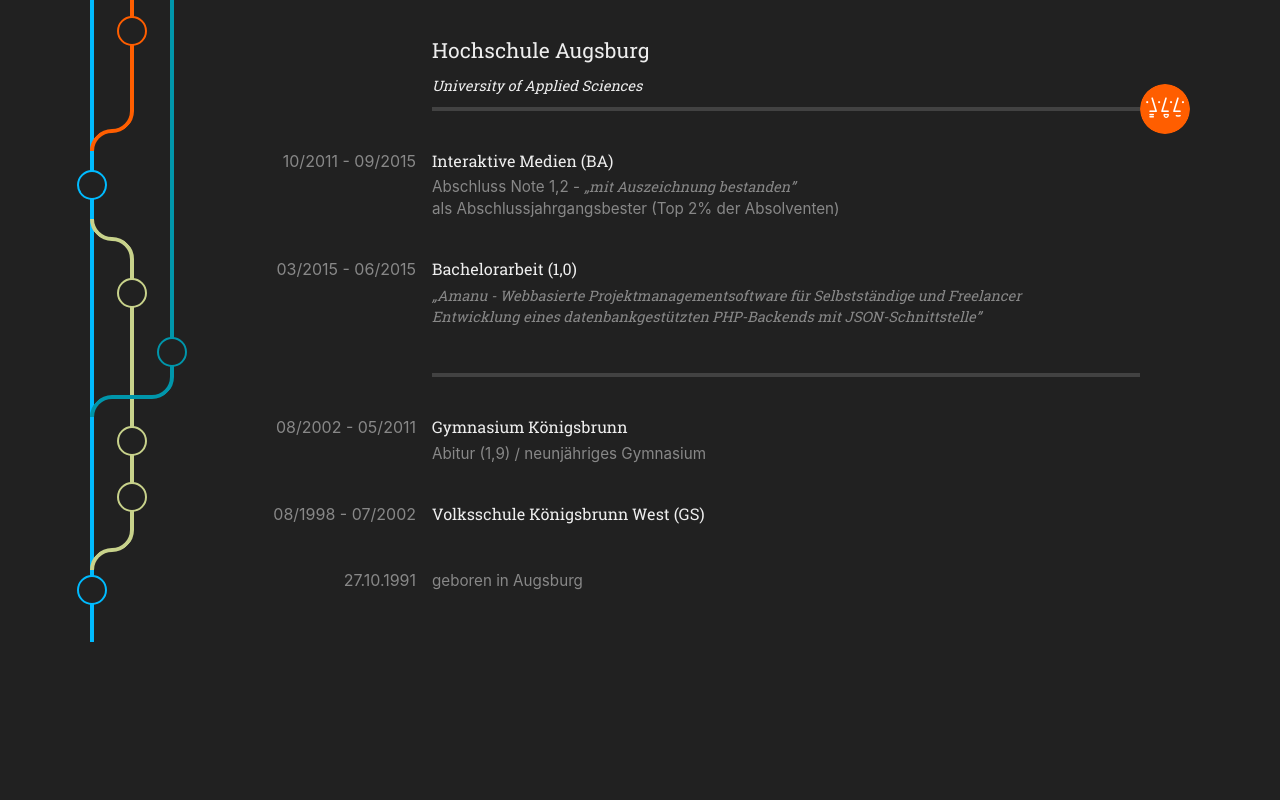
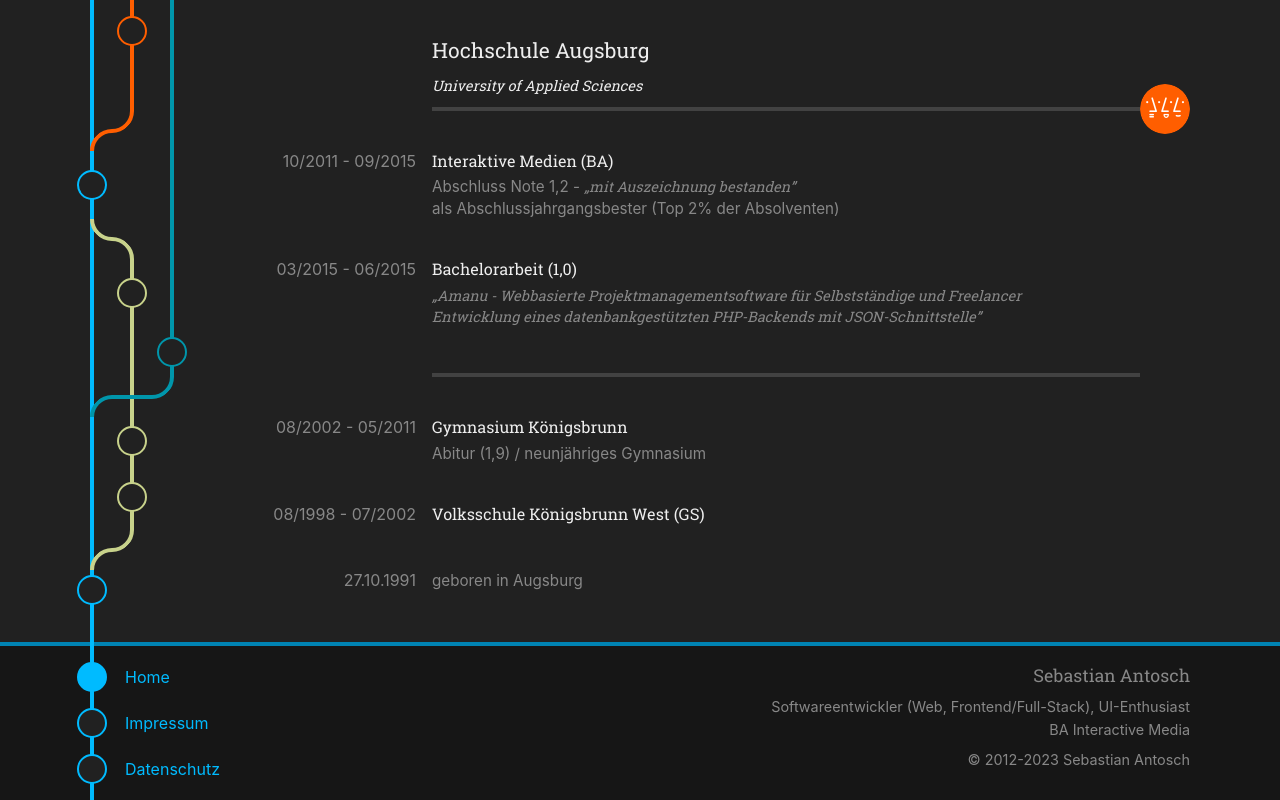
Before and after one commit to santosch/website2023, a Next.js app: page / in a window 1280 px wide. Shown: the part 2349-3149 px from the top of the page. Before the commit the page ends 2991 px from the top, so only its background shows below. Built offline with nearby package versions, Linux system fonts and the light colour scheme.

Commit message:
create footer

```diff
--- a/src/app/(pages)/datenschutz/page.tsx
+++ b/src/app/(pages)/datenschutz/page.tsx
@@ -10,7 +10,7 @@
             </h2>
 
             <p className={styles.lead}>
-                Ich freuen mich sehr über Ihr Interesse an mir und meiner Website. Datenschutz hat einen
+                Ich freue mich sehr über Ihr Interesse an mir und meiner Website. Datenschutz hat einen
                 besonders
                 hohen Stellenwert für mich. Eine Nutzung meiner Internetseiten ist grundsätzlich ohne jede
                 Angabe
--- a/src/app/(pages)/layout.tsx
+++ b/src/app/(pages)/layout.tsx
@@ -1,7 +1,9 @@
+import type {ReactNode} from "react";
+
 export default function Layout({
   children,
 }: {
-  children: React.ReactNode
+  children: ReactNode
 }) {
   return (
     <main>
--- a/src/app/globals.scss
+++ b/src/app/globals.scss
@@ -21,8 +21,9 @@
   --font-slab: "Roboto Slab", "Times New Roman", Times, serif;
 
   --foreground: #eeeeee;
-  --foreground--dark: #888888;
+  --foreground-dark: #888888;
   --background: #212121;
+  --background-dark: #161616;
   --background-light: #424242;
   --highlight: #00bbff;
   --highlight-dark: #0083b3;
@@ -46,6 +47,7 @@
 body {
   max-width: 100vw;
   overflow-x: hidden;
+  min-height: 100%;
 }
 
 html {
@@ -61,8 +63,9 @@
 }
 
 main {
-  margin: 0 auto;
-  max-width: var(--max-width);
+  margin: 3rem auto;
+  width: var(--max-width);
+  max-width: 100%;
 }
 
 h1,
@@ -120,5 +123,5 @@
 
 small {
   font-size: 0.9rem;
-  color: var(--foreground--dark);
+  color: var(--foreground-dark);
 }
--- a/src/app/layout.tsx
+++ b/src/app/layout.tsx
@@ -1,10 +1,12 @@
 import './globals.scss'
 import Hero from "@santosch/components/Hero/Hero";
+import Footer from "@santosch/components/Footer/Footer";
+import type {ReactNode} from "react";
 
 export default function RootLayout({
   children,
 }: {
-  children: React.ReactNode
+  children: ReactNode
 }) {
   return (
     <html lang="de">
@@ -12,6 +14,7 @@
       <body>
         <Hero/>
         {children}
+        <Footer />
       </body>
     </html>
   )
--- a/src/app/page.module.scss
+++ b/src/app/page.module.scss
@@ -1,3 +1,4 @@
 .main {
-
+  margin-top: 0;
+  margin-bottom: 0;
 }
--- /dev/null
+++ b/src/components/ActiveLink/ActiveLink.tsx
@@ -0,0 +1,61 @@
+import {usePathname} from 'next/navigation'
+import Link, { LinkProps } from 'next/link'
+import React, { PropsWithChildren, useState, useEffect } from 'react'
+
+type ActiveLinkProps = LinkProps & {
+    className?: string
+    activeClassName: string
+}
+
+/**
+ * @see https://github.com/vercel/next.js/blob/canary/examples/active-class-name/components/ActiveLink.tsx
+ * adapted for use of new app directory
+ */
+export default function ActiveLink(
+    {
+        children,
+        activeClassName,
+        className,
+        ...props
+    }: PropsWithChildren<ActiveLinkProps>
+): JSX.Element {
+    const path = usePathname();
+    const [computedClassName, setComputedClassName] = useState(className)
+
+    useEffect(() => {
+        // Check if the router fields are updated client-side
+        if (path) {
+            // Dynamic route will be matched via props.as
+            // Static route will be matched via props.href
+            const linkPathname = new URL(
+                (props.as || props.href) as string,
+                location.href
+            ).pathname
+
+            // Using URL().pathname to get rid of query and hash
+            const activePathname = new URL(path, location.href).pathname
+
+            const newClassName =
+                linkPathname === activePathname
+                    ? `${className} ${activeClassName}`.trim()
+                    : className
+
+            if (newClassName !== computedClassName) {
+                setComputedClassName(newClassName)
+            }
+        }
+    }, [
+        path,
+        props.as,
+        props.href,
+        activeClassName,
+        className,
+        computedClassName,
+    ])
+
+    return (
+        <Link className={computedClassName} {...props}>
+            {children}
+        </Link>
+    )
+}
--- a/src/components/Card/Card.module.scss
+++ b/src/components/Card/Card.module.scss
@@ -7,5 +7,5 @@
 }
 
 .cardTitle {
-  color: var(--foreground--dark);
+  color: var(--foreground-dark);
 }
--- /dev/null
+++ b/src/components/Footer/Footer.module.scss
@@ -0,0 +1,60 @@
+.container {
+  background-color: var(--background-dark);
+  border-top: var(--line-width) solid var(--highlight-dark);
+}
+
+.inner {
+  margin: calc(-1 * var(--line-width)) auto 0 auto;
+  width: var(--max-width);
+  max-width: 100%;
+  min-height: 100px;
+  border-left: var(--border);
+  position: relative;
+  display: flex;
+  padding-top: var(--line-width);
+}
+
+.nav {
+  flex: 0 0 auto;
+}
+
+.link {
+  display: block;
+  margin: 1rem 0;
+  line-height: var(--graph-event-diameter);
+  padding-left: calc(1rem + (var(--graph-event-diameter) / 2));
+  position: relative;
+
+  &:before {
+    content: "";
+    display: block;
+    box-sizing: border-box;
+    width: var(--graph-event-diameter);
+    height: var(--graph-event-diameter);
+    position: absolute;
+    top: 0;
+    left: calc(-1 * (var(--graph-event-diameter) / 2) - var(--half-line-width));
+    background-color: var(--background);
+    border-radius: 50%;
+    border: 2px solid var(--highlight);
+    transition: 0.3s border-width;
+  }
+
+  &:hover:before {
+    border-width: calc(var(--graph-event-diameter) / 4);
+  }
+
+  &__active {
+    &:before {
+      border-width: calc(var(--graph-event-diameter) / 2) !important;
+    }
+  }
+}
+
+.content {
+  flex: 1 1 auto;
+  padding: 1rem 0 1rem 2rem;
+  text-align: right;
+  color: var(--foreground-dark);
+  font-size: 0.9rem;
+}
--- /dev/null
+++ b/src/components/Footer/Footer.tsx
@@ -0,0 +1,48 @@
+"use client";
+
+import styles from "./Footer.module.scss";
+import ActiveLink from "@santosch/components/ActiveLink/ActiveLink";
+
+export default function Footer(): JSX.Element {
+    return(
+        <footer className={styles.container}>
+            <div className={styles.inner}>
+                <nav className={styles.nav}>
+                    <ActiveLink
+                        href="/"
+                        className={styles.link}
+                        activeClassName={styles.link__active}
+                    >
+                        Home
+                    </ActiveLink>
+                    <ActiveLink
+                        href="/impressum"
+                        className={styles.link}
+                        activeClassName={styles.link__active}
+                    >
+                        Impressum
+                    </ActiveLink>
+                    <ActiveLink
+                        href="/datenschutz"
+                        className={styles.link}
+                        activeClassName={styles.link__active}
+                    >
+                        Datenschutz
+                    </ActiveLink>
+                </nav>
+                <div className={styles.content}>
+                    <h5>
+                        Sebastian Antosch
+                    </h5>
+                    <p>
+                        Softwareentwickler (Web, Frontend/Full-Stack), UI-Enthusiast<br/>
+                        BA Interactive Media
+                    </p>
+                    <p>
+                        &copy; 2012-{(new Date()).getFullYear()} Sebastian Antosch
+                    </p>
+                </div>
+            </div>
+        </footer>
+    );
+}
--- a/src/components/Graph/Step/Step.module.scss
+++ b/src/components/Graph/Step/Step.module.scss
@@ -7,7 +7,7 @@
   padding-right: 1rem;
   flex: 0 0 var(--left-col-width);
   text-align: right;
-  color: var(--foreground--dark);
+  color: var(--foreground-dark);
   transition: 0.3s color;
   position: relative;
 
@@ -44,6 +44,6 @@
 }
 
 .description {
-  color: var(--foreground--dark);
+  color: var(--foreground-dark);
   line-height: 1.4;
 }
```
